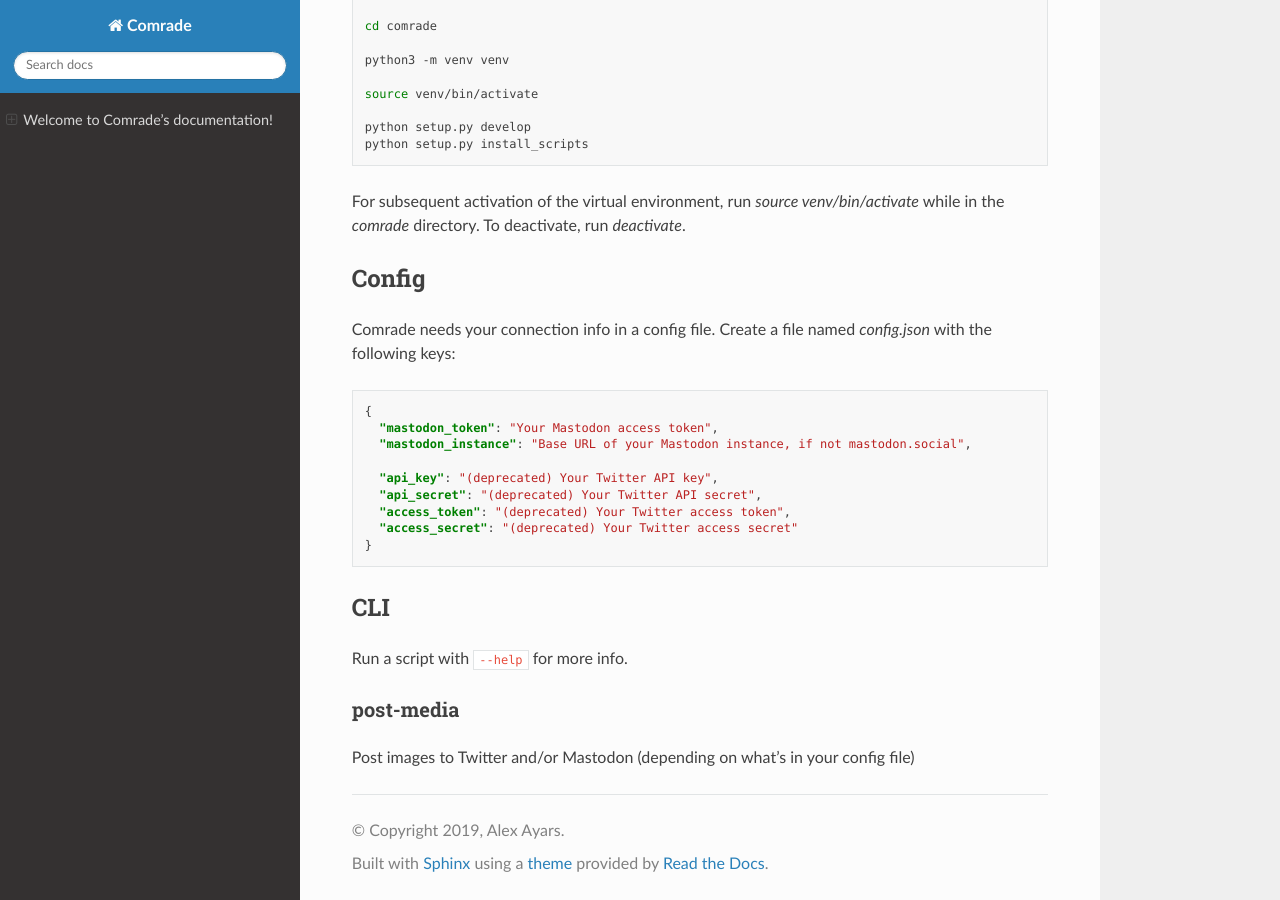
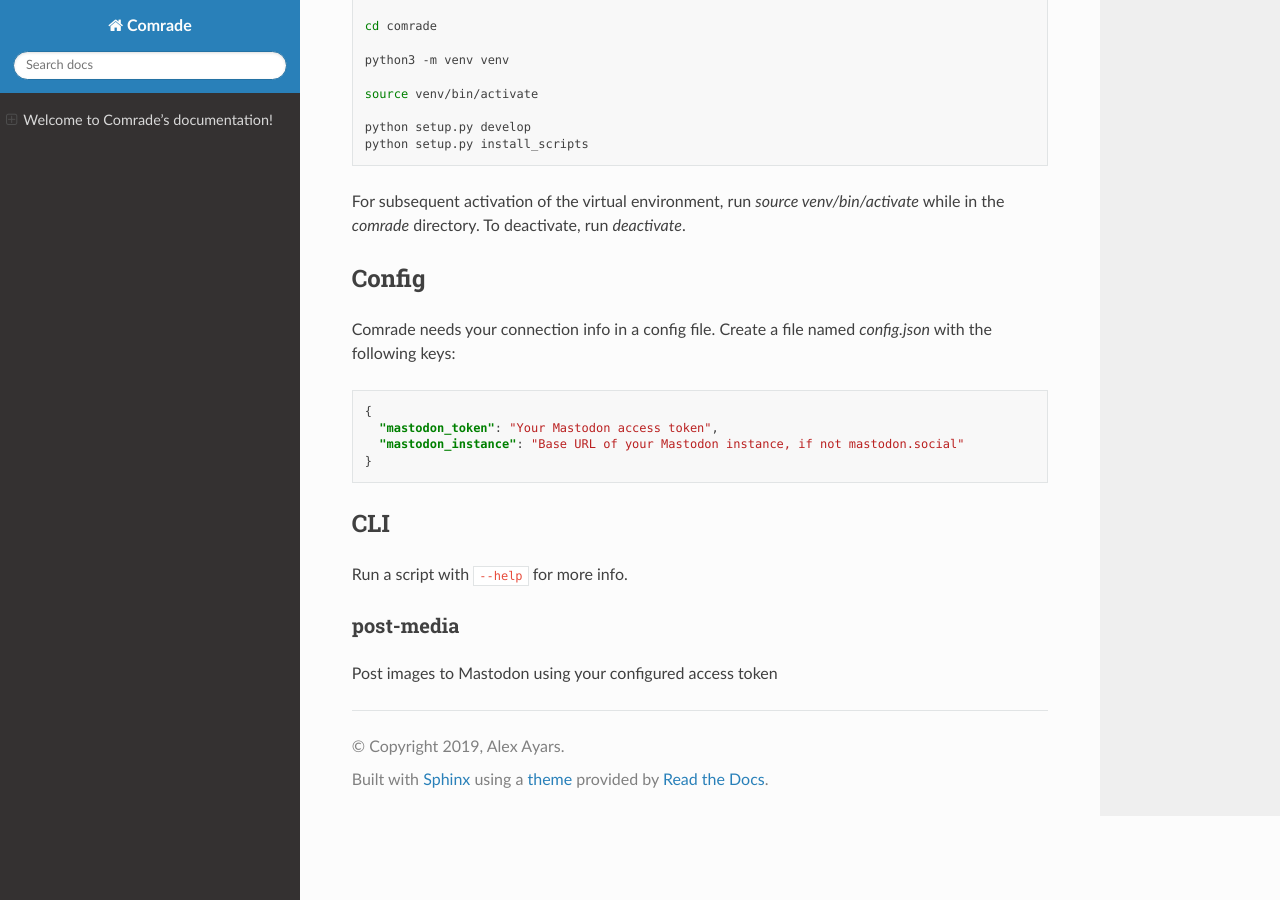
Before and after one commit to aayars/comrade, a Sphinx documentation site: the page built from docs/index.rst, in a window 1280 px wide and 900 px high, scrolled down 548 px. Built offline with Sphinx 7.4.7 and the Read the Docs theme 3.1.0, drawn with Linux system fonts in a browser that asks for light colours.

Commit message:
docs: remove Twitter references (#162)

```diff
--- a/docs/index.rst
+++ b/docs/index.rst
@@ -53,12 +53,7 @@ Comrade needs your connection info in a config file. Create a file named `config
 
     {
       "mastodon_token": "Your Mastodon access token",
-      "mastodon_instance": "Base URL of your Mastodon instance, if not mastodon.social",
-
-      "api_key": "(deprecated) Your Twitter API key",
-      "api_secret": "(deprecated) Your Twitter API secret",
-      "access_token": "(deprecated) Your Twitter access token",
-      "access_secret": "(deprecated) Your Twitter access secret"
+      "mastodon_instance": "Base URL of your Mastodon instance, if not mastodon.social"
     }
 
 
@@ -71,4 +66,4 @@ Run a script with :code:`--help` for more info.
 post-media
 ~~~~~~~~~~
 
-Post images to Twitter and/or Mastodon (depending on what's in your config file)
+Post images to Mastodon using your configured access token
```
